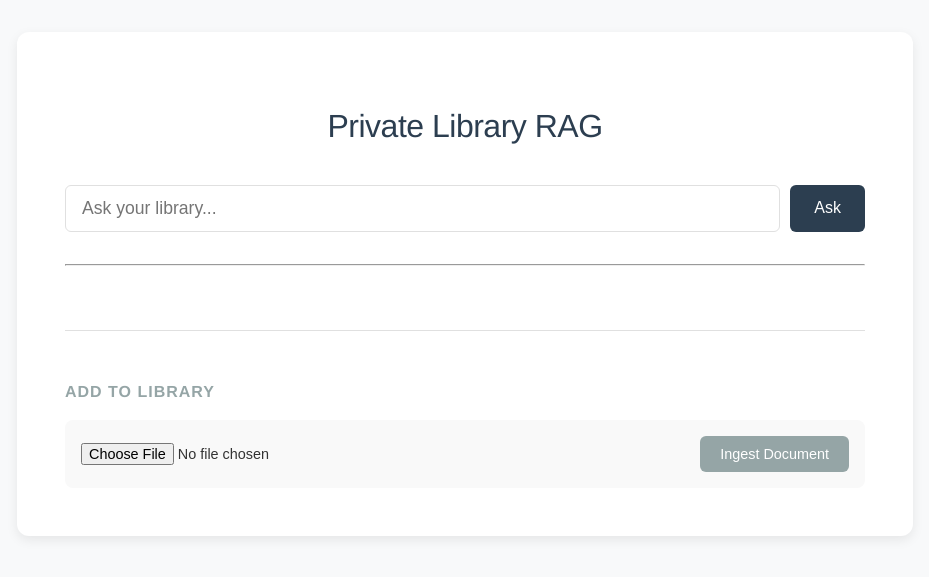
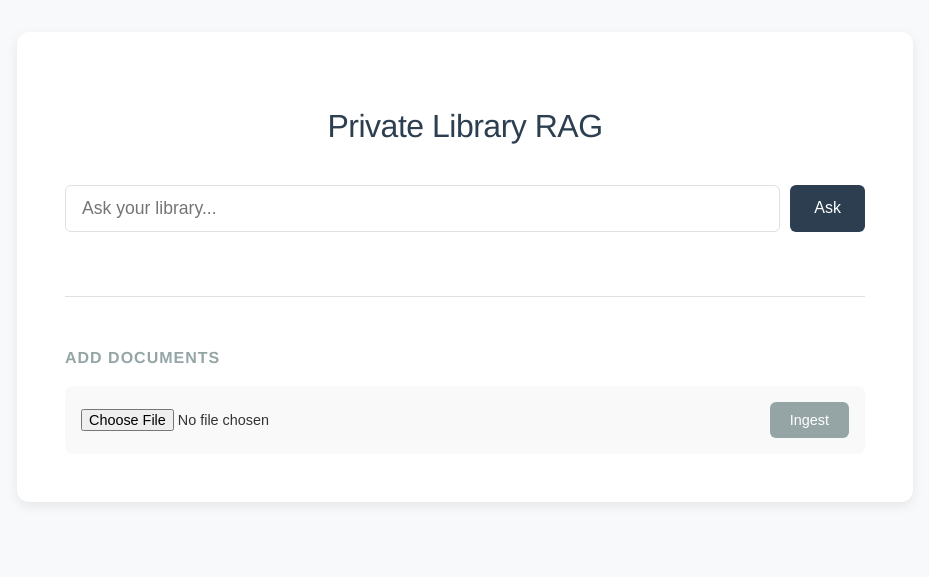
Before and after one commit to nsultova/ai-librarian, a Python web app: template templates/index.html in a window 1280 px wide. Shown: the top 577 px of the page, without its empty margins (175-1104 px from the left). Run offline with Jinja, Linux system fonts and the light colour scheme; the template is opened without the code that fills it, so the values that code supplies are empty; style sheets or scripts are compiled from the project's sources.

Commit message:
adjusted for new .scss

```diff
--- a/templates/index.html
+++ b/templates/index.html
@@ -2,44 +2,47 @@
 <html lang="en">
 <head>
     <meta charset="UTF-8">
+    <meta name="viewport" content="width=device-width, initial-scale=1.0">
     <title>My Private Library</title>
     <link rel="stylesheet" href="/static/style.css">
 </head>
 <body>
+
     <div class="container">
         <h1>Private Library RAG</h1>
 
-        <div class="card">
-            <form action="/search" method="post" class="search-form">
-                <input type="text" name="query" placeholder="Ask your library..." required value="{{ query or '' }}">
-                <button type="submit">Ask</button>
-            </form>
-        </div>
+        <form action="/search" method="post" class="search-form">
+            <input type="text" name="query" placeholder="Ask your library..." required value="{{ query or '' }}" autocomplete="off">
+            <button type="submit">Ask</button>
+        </form>
 
         {% if answer %}
         <div class="result-section">
-            <h2>Answer:</h2>
+            <h2>Answer</h2>
             <div class="answer-box">
                 {{ answer }}
             </div>
+
+            {% if sources %}
             <div class="sources">
                 <small>Sources: {{ sources|join(', ') }}</small>
             </div>
+            {% endif %}
         </div>
         {% endif %}
 
-        <hr>
+        <div class="upload-section">
+            <h3>Add Documents</h3>
+            <form action="/upload" method="post" enctype="multipart/form-data">
+                <input type="file" name="file" accept=".pdf,.epub" required>
+                <button type="submit" class="secondary">Ingest</button>
+            </form>
 
-        <div class="upload-section">
-            <h3>Add to Library</h3>
-            <form action="/upload" method="post" enctype="multipart/form-data">
-                <input type="file" name="file" accept=".pdf,.epub">
-                <button type="submit" class="secondary">Ingest Document</button>
-            </form>
             {% if message %}
                 <p class="success">{{ message }}</p>
             {% endif %}
         </div>
     </div>
+
 </body>
 </html>
```
